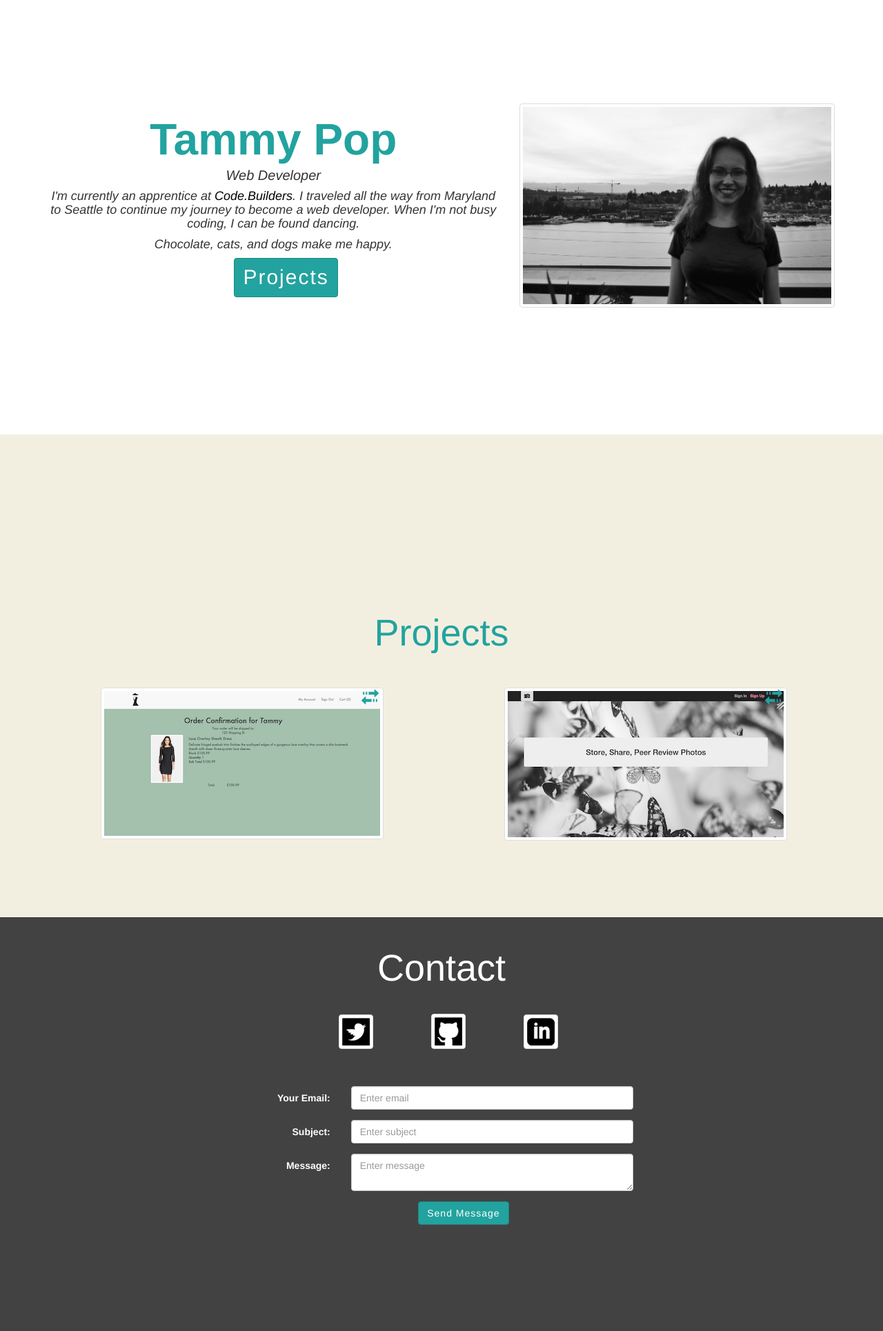
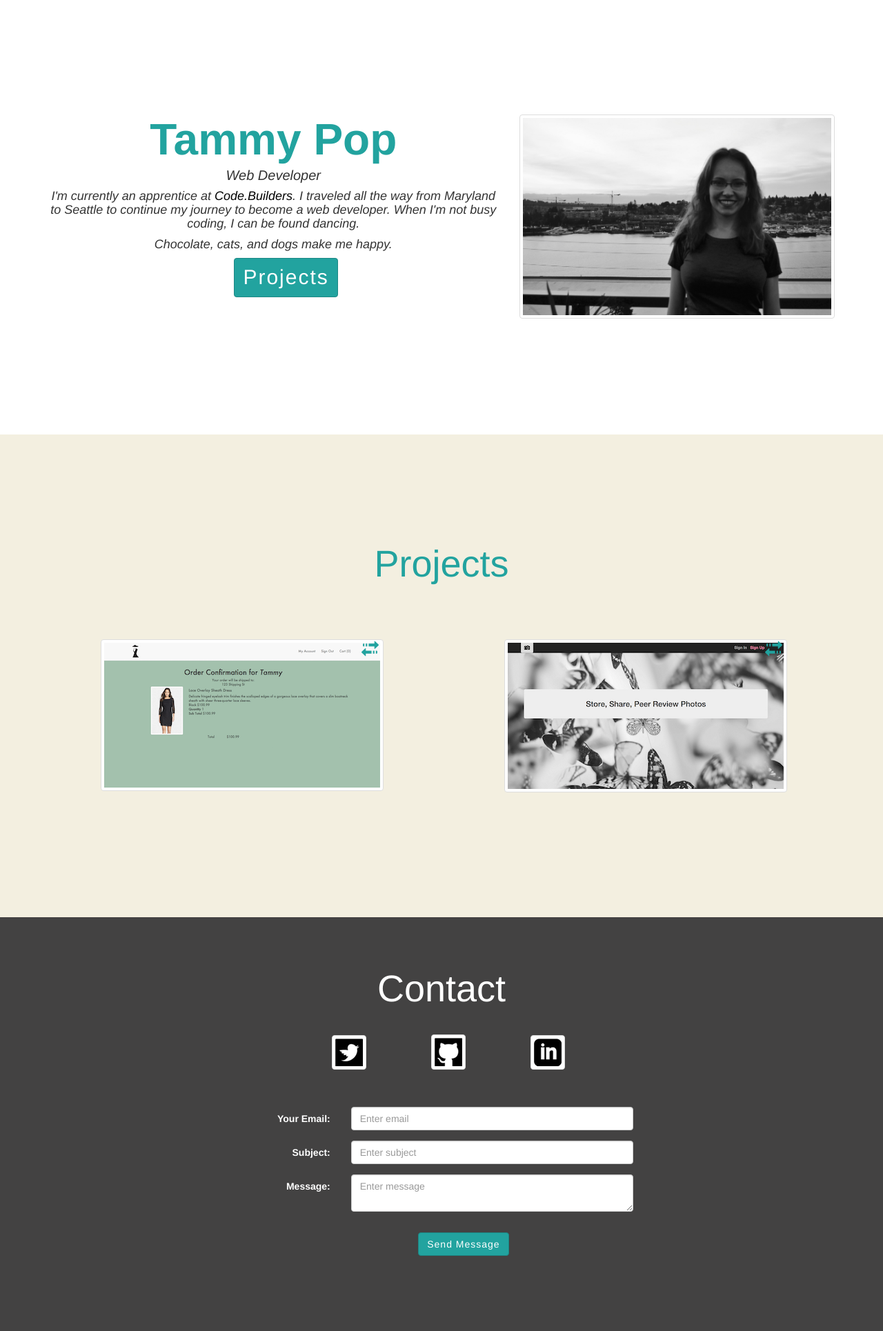
Before and after one commit to smurfik/personal-website-flask, a Flask app: page / in a window 1280 px wide. Shown: the part 70-2000 px from the top of the page at 69% size. Run offline with Flask 2, Linux system fonts and the light colour scheme; some libraries are stand-ins or nearby versions.

Commit message:
update spacing

```diff
--- a/static/css/main.css
+++ b/static/css/main.css
@@ -74,6 +74,7 @@ body {
 
 #page3 .btn {
   letter-spacing: 1px;
+  margin-top: 15px;
 }
 
 .background-gray {
@@ -99,6 +100,7 @@ body {
   line-height: 54px;
   font-size: 54px;
   text-align: center;
+  margin-top: 10px;
 }
 
 .project {
@@ -111,7 +113,7 @@ body {
 	height:600px;
 	width:100%;
   background: rgb(67, 66, 66);
-	padding-top:46px;
+	padding-top:76px;
 	}
 
 #page3 h2 {
@@ -124,7 +126,11 @@ body {
   margin-bottom: 40px;
 }
 
-.page-padding {height:90px; width:100%;}
+#page2 .extra {
+  margin-top: 30px;
+}
+
+.page-padding {height:20px; width:100%;}
 
 a { color:white !important; text-decoration:none;}
 
@@ -136,7 +142,7 @@ a:hover { text-decoration:none;}
 
 .me {
   border: 3px solid rgb(243, 239, 224);
-  margin-top: 200px;
+  margin-top: 216px;
 }
 
 span.icon {
@@ -186,6 +192,11 @@ span.text-content span {
   margin-left: 20px;
 }
 
+.center {
+  margin-right: 70px;
+  margin-left: 30px;
+  }
+
 .right {
   margin-left: 20px;
 }
--- a/static/js/scroll.js
+++ b/static/js/scroll.js
@@ -13,7 +13,7 @@ $( document ).ready(function() {
       var $targetId = $(this.hash), $targetAnchor = $('[name=' + this.hash.slice(1) +']');
       var $target = $targetId.length ? $targetId : $targetAnchor.length ? $targetAnchor : false;
        if ($target) {
-         var targetOffset = $target.offset().top;
+         var targetOffset = $target.offset().top - 100;
          $(this).click(function() {
            $('html, body').animate({scrollTop: targetOffset}, 1000);
            return false;
--- a/templates/home.html
+++ b/templates/home.html
@@ -25,17 +25,17 @@
   <div class="container">
     <div id="page2">
       <a name="portfolio"></a>
-      <div class="page-padding"></div>
+      <!-- <div class="page-padding"></div> -->
       <a href="#portfolio"><h2>Projects</h2></a>
       <div class="row">
-        <div class="col-md-6">
+        <div class="col-md-6 extra">
           <a href="https://github.com/smurfik/dress_up">
             <img src="/static/img/dress_up.png" class="img-thumbnail project"></img>
             <span class="glyphicon glyphicon-transfer icon"></span>
             <span class="text-content"><span>Rails application where owner/administrators can manage all aspects of their online store</span></span>
           </a>
         </div>
-        <div class="col-md-6">
+        <div class="col-md-6 extra">
           <a href="http://image-rating.herokuapp.com/">
             <img src="/static/img/image_rating.png" class="img-thumbnail project"></img>
             <span class="glyphicon glyphicon-transfer icon"></span>
@@ -57,7 +57,7 @@
           <img src="/static/img/twitter.png" class="img-thumbnail info hvr-fade"></img>
         </a>
         <a href="https://github.com/smurfik">
-          <img src="/static/img/git.png" class="img-thumbnail info hvr-fade"></img>
+          <img src="/static/img/git.png" class="img-thumbnail center hvr-fade"></img>
         </a>
         <a href="https://linkedin.com/pub/tammy-pop/25/abb/7aa">
           <img src="/static/img/linkedin.png" class="img-thumbnail right hvr-fade"></img>
```
